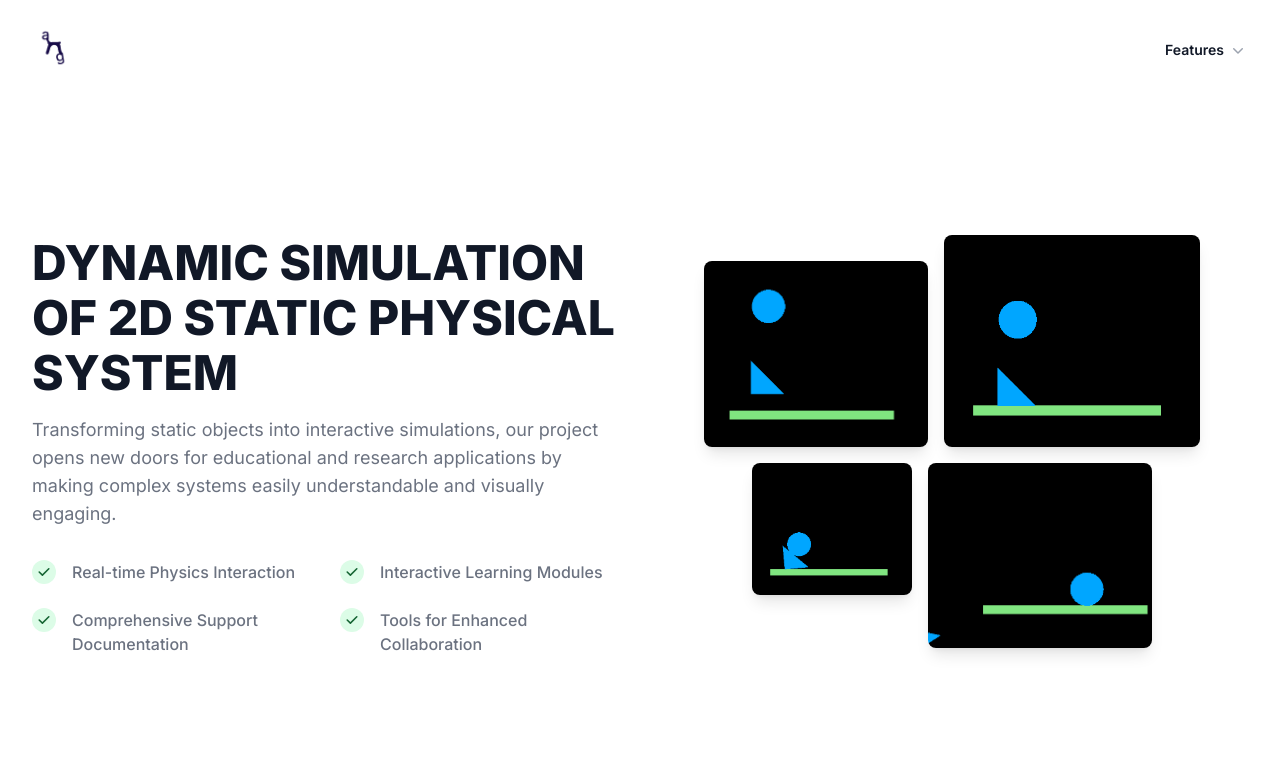
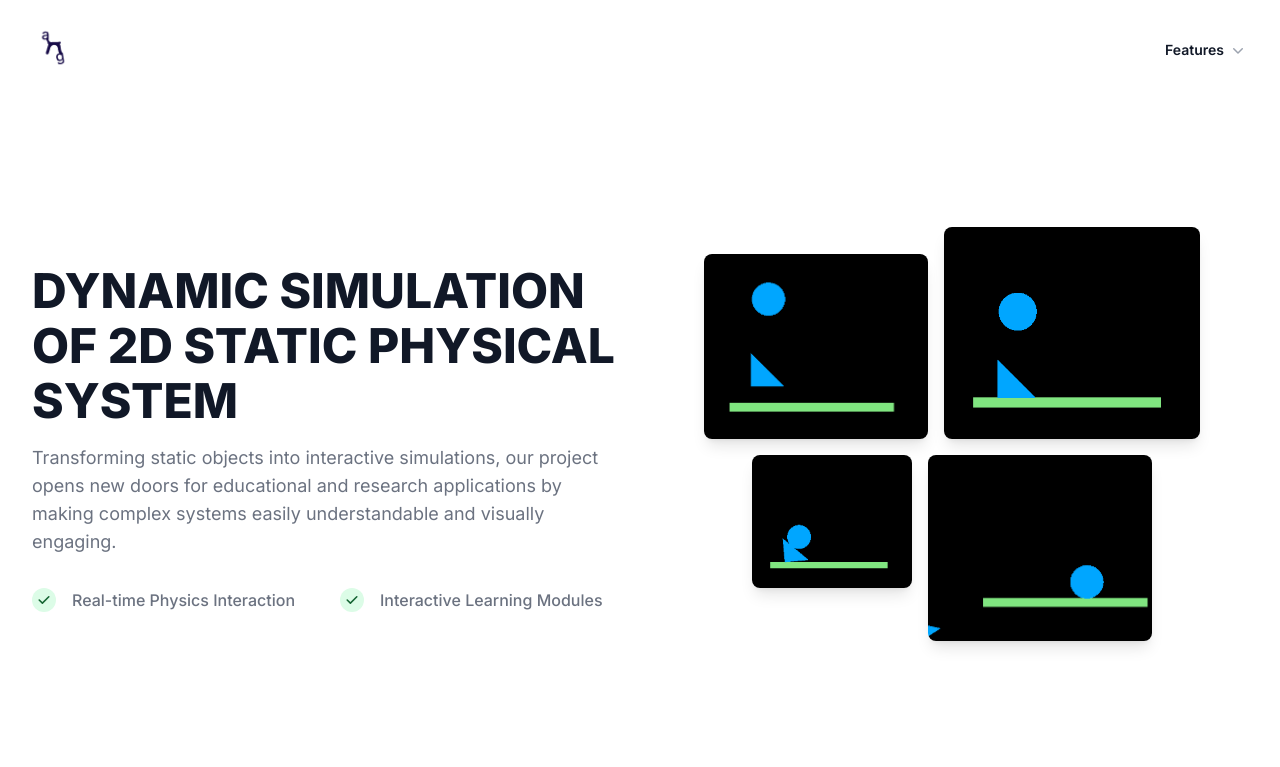
Before and after one commit to Roshan54321/PHYSI, a Next.js app: page / in a window 1280 px wide. Shown: the top 767 px of the page. Built offline with nearby package versions, Linux system fonts and the light colour scheme.

Commit message:
fixed hero

```diff
--- a/src/components/Hero.js
+++ b/src/components/Hero.js
@@ -38,30 +38,6 @@ export default function Hero() {
                                         </span>
                                     </div>
                                 </li>
-                                <li className="mt-6 lg:mt-0">
-                                    <div className="flex">
-                                        <span className="flex items-center justify-center flex-shrink-0 w-6 h-6 text-green-800 bg-green-100 rounded-full">
-                                            <svg className="w-4 h-4" fill="currentColor" viewBox="0 0 20 20">
-                                                <path fill-rule="evenodd" d="M16.707 5.293a1 1 0 010 1.414l-8 8a1 1 0 01-1.414 0l-4-4a1 1 0 011.414-1.414L8 12.586l7.293-7.293a1 1 0 011.414 0z" clip-rule="evenodd"></path>
-                                            </svg>
-                                        </span>
-                                        <span className="ml-4 text-base font-medium leading-6 text-gray-500">
-                                            Comprehensive Support Documentation
-                                        </span>
-                                    </div>
-                                </li>
-                                <li className="mt-6 lg:mt-0">
-                                    <div className="flex">
-                                        <span className="flex items-center justify-center flex-shrink-0 w-6 h-6 text-green-800 bg-green-100 rounded-full">
-                                            <svg className="w-4 h-4" fill="currentColor" viewBox="0 0 20 20">
-                                                <path fill-rule="evenodd" d="M16.707 5.293a1 1 0 010 1.414l-8 8a1 1 0 01-1.414 0l-4-4a1 1 0 011.414-1.414L8 12.586l7.293-7.293a1 1 0 011.414 0z" clip-rule="evenodd"></path>
-                                            </svg>
-                                        </span>
-                                        <span className="ml-4 text-base font-medium leading-6 text-gray-500">
-                                            Tools for Enhanced Collaboration
-                                        </span>
-                                    </div>
-                                </li>
                             </ul>
                         </div>
                         <div className="relative mt-16 lg:-mx-4 relative-20 lg:mt-0 flex justify-center">
```
